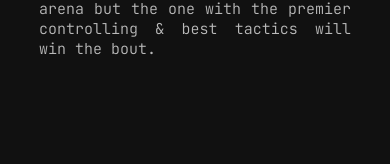
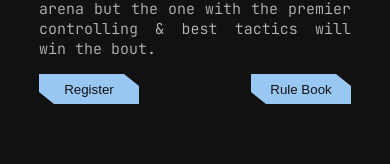
Before and after one commit to PrashikBhimte/Rmageddon2K24, a React (Create React App) app in the folder clientside/: page / in a window 390 px wide. Shown: the part 3571-3735 px from the top of the page. Built offline with nearby package versions, Linux system fonts and the light colour scheme; no server answers; a web font is replaced by a local one.

Commit message:
register and rule book are added and there functions are also added.

```diff
--- a/clientside/src/Components/gamesection/Card.jsx
+++ b/clientside/src/Components/gamesection/Card.jsx
@@ -12,35 +12,45 @@ function Card(){
             // url:"https://i0.wp.com/roboticsindia.live/wp-content/uploads/2021/04/IMG_20210423_195643.jpg?resize=800%2C450&ssl=1",
             url:img2,
             title:"Dread Showdown",
-            content:"Dive into the thrilling world of 'Dread Showdown' : A Robo-Sumo competition! Customize your bots to battle it out in a confined arena. Operator should try to push the opponent's robot out of the arena but the one with the premier controlling & best tactics will win the bout."
+            content:"Dive into the thrilling world of 'Dread Showdown' : A Robo-Sumo competition! Customize your bots to battle it out in a confined arena. Operator should try to push the opponent's robot out of the arena but the one with the premier controlling & best tactics will win the bout.",
+            link: "#game1",
+            book: "Sample.pdf"
         },
         {
             key:2,
             // url:"https://s3-ap-southeast-1.amazonaws.com/assets.skyfilabs.com/images/blog/line-follower-with-arm-robot.jpg",
             url:img1,
             title:"Quantum Nexus",
-            content:"Quantum nexus is a line follower competition.The goal of the Quantum Nexus competition is for a robot to accurately follow a black line on white surface, maneuver intricate paths and complete the arena in the shortest time possible. The robot that successfully routes the path line from start to finish in the quickest manner will win the competition."
+            content:"Quantum nexus is a line follower competition.The goal of the Quantum Nexus competition is for a robot to accurately follow a black line on white surface, maneuver intricate paths and complete the arena in the shortest time possible. The robot that successfully routes the path line from start to finish in the quickest manner will win the competition.",
+            link: "#game2",
+            book: "Sample.pdf"
         },
         {
             key:3,
             // url:"https://www.automate.org/images/ogImages/RIA-blog-pick-and-place-robots.jpeg",
             url:img3,
             title:"Blitz Place",
-            content:"Blitz Place is a dynamic pick-and-place robotics competition wherein robots showcase their precision and agility in picking up and placing objects with fineness. It challenges teams to build optimal bot which can navigate the arena, strategically grabbing and relocating items with delicacy."
+            content:"Blitz Place is a dynamic pick-and-place robotics competition wherein robots showcase their precision and agility in picking up and placing objects with fineness. It challenges teams to build optimal bot which can navigate the arena, strategically grabbing and relocating items with delicacy.",
+            link: "#game3",
+            book: "Sample.pdf"
         },
         {
             key:4,
             // url:"https://i.ytimg.com/vi/BCMy94x2PwU/maxresdefault.jpg",
             url:img4,
             title:"Path Blozer",
-            content:"Encounter the realm of 'Path Blazer' : A RoboRace competition! The goal of Path Blazer competition is to build a wired  robot to be operated manually and should travel through exciting turns and conquer all the obstacles. The robot that will finish the arena in minimal time will win this game."
+            content:"Encounter the realm of 'Path Blazer' : A RoboRace competition! The goal of Path Blazer competition is to build a wired  robot to be operated manually and should travel through exciting turns and conquer all the obstacles. The robot that will finish the arena in minimal time will win this game.",
+            link: "#game4",
+            book: "Sample.pdf"
         },
         {
             key:5,
             // url:"https://miro.medium.com/v2/resize:fit:1024/0*rnYWcmRH4KbfCWzt.png",
             url:img5,
             title:"HACKATHON",
-            content:"hackathon is a fast-paced, collaborative event where students with various skills converge to develop creative projects. In a specified time, teams work on coding, design, and business aspects to build prototypes and find innovative solutions."
+            content:"hackathon is a fast-paced, collaborative event where students with various skills converge to develop creative projects. In a specified time, teams work on coding, design, and business aspects to build prototypes and find innovative solutions.",
+            link: "#game5",
+            book: "Sample.pdf"
         },
     ]
     return (
--- a/clientside/src/Components/gamesection/Game.css
+++ b/clientside/src/Components/gamesection/Game.css
@@ -76,6 +76,37 @@
   text-align: justify;
 }
 
+.games-buttons {
+  width: 80%;
+  height: auto;
+  display: flex;
+  justify-content: space-between;
+  align-items: center;
+}
+
+.games-buttons button, .games-message button {
+  width: 100px;
+  height: 30px;
+  background-color: #99C7F4;
+  color: #111111;
+  border: none;
+  clip-path: polygon(0 0, 85% 0, 100% 40%, 100% 100%, 15% 100%, 0 60%);
+}
+
+.games-message {
+  width: 500px;
+  height: 300px;
+  font-size: 30px;
+  color: #BABABA;
+  background-color: #111111;
+  position: absolute;
+  display: none;
+  flex-direction: column;
+  justify-content: space-evenly;
+  align-items: center;
+  box-shadow: 0px 0px 10px 10px black;
+}
+
 
 @media (max-width : 1200px) {
   .games-parentdiv {
@@ -100,6 +131,9 @@
   .games-content {
     width: 80%;
     max-width: 500px;
+  }
+  .games-buttons {
+    max-width: 500px;
     margin-bottom: 100px;
   }
 }
--- a/clientside/src/Components/gamesection/Game.jsx
+++ b/clientside/src/Components/gamesection/Game.jsx
@@ -1,55 +1,131 @@
-import { React, useState } from 'react';
-import './Game.css';
-import Image from '../../images/back1-removebg.png';
+import { React, useState } from "react";
+import "./Game.css";
+import Image from "../../images/back1-removebg.png";
 import { GrFormNext } from "react-icons/gr";
 import { GrFormPrevious } from "react-icons/gr";
-import useSound from 'use-sound';
+import useSound from "use-sound";
 import sound from "../../sounds/click.mp3";
 
-function Game({slides}){
-
+function Game({ slides }) {
   const [play] = useSound(sound);
 
   // let count=0;
-    const [currentslide,setcurrentslide]=useState(0);
-    const [currentcontent,setcurrentcontent]=useState(0);
-    const [currentheading,setcurrentheading]=useState(0);
-    const prevslide=()=>{
-        const isfirstslide=currentslide===0;
-        const moveto=isfirstslide?slides.length-1:currentslide-1;
+  const [currentslide, setcurrentslide] = useState(0);
+  const [currentcontent, setcurrentcontent] = useState(0);
+  const [currentheading, setcurrentheading] = useState(0);
+  // const [link, setLink] = useState(0);
+  // const [book, setbook] = useState(0);
+
+  const prevslide = () => {
+    const isfirstslide = currentslide === 0;
+    const moveto = isfirstslide ? slides.length - 1 : currentslide - 1;
     setcurrentslide(moveto);
     setcurrentcontent(moveto);
     setcurrentheading(moveto);
+    // setLink(moveto);
+    // setbook(moveto);
   };
-    const nextslide=()=>{
-        const islastslide=currentslide===4;
-        const move=islastslide?0:currentslide+1;
+  const nextslide = () => {
+    const islastslide = currentslide === 4;
+    const move = islastslide ? 0 : currentslide + 1;
     setcurrentslide(move);
     setcurrentcontent(move);
     setcurrentheading(move);
+    // setLink(move);
+    // setbook(move);
+  };
+
+  function openMessage() {
+    document.getElementById("message").style.display = "flex";
   }
+
+  function closeMessage() {
+    document.getElementById("message").style.display = "none";
+  }
+
+  // function download() {
+  //   const pdfUrl = slides[book].book;
+  //   const link = document.createElement("a");
+  //   link.href = pdfUrl;
+  //   link.download = "document.pdf";
+  //   document.body.appendChild(link);
+  //   link.click();
+  //   document.body.removeChild(link);
+  // }
+
   return (
-        <div className='games-parentdiv'>
-          <img alt='background' src={Image} id='background'/>
-          <div className='games-maindiv'>
-            <p className='gameheading'>The Games</p>
-           <div className='games-images'>
-              <button className='btn' onClick={() => {play(); prevslide();}}><GrFormPrevious /></button>
-              <img alt='anImage' src={slides[currentslide].url} className='games-image'/>
-              <button className='btn' onClick={() => {play(); nextslide();}}><GrFormNext /></button>
+    <div className="games-parentdiv">
+      <img alt="background" src={Image} id="background" />
+      <div className="games-maindiv">
+        <p className="gameheading">The Games</p>
+        <div className="games-images">
+          <button
+            className="btn"
+            onClick={() => {
+              play();
+              prevslide();
+            }}
+          >
+            <GrFormPrevious />
+          </button>
+          <img
+            alt="anImage"
+            src={slides[currentslide].url}
+            className="games-image"
+          />
+          <button
+            className="btn"
+            onClick={() => {
+              play();
+              nextslide();
+            }}
+          >
+            <GrFormNext />
+          </button>
         </div>
-            <div className='games-bottom'>
-              <div className='games-heading'>
+        <div className="games-bottom">
+          <div className="games-heading">
             <p>{slides[currentheading].title}</p>
           </div>
-              <div className='games-content'>
+          <div className="games-content">
             <p>{slides[currentcontent].content}</p>
+          </div>
+          <div className="games-buttons">
+            {/* <a href={slides[link].link}> */}
+            <a href="registre">
+              <button
+                onClick={() => {
+                  play();
+                }}
+              >
+                Register
+              </button>
+            </a>
+            <button
+              onClick={() => {
+                play();
+                openMessage();
+                // download();
+              }}
+            >
+              Rule Book
+            </button>
+          </div>
+          <div className="games-message" id="message">
+            <p>Rule Book will be avaliable soon...</p>
+            <button
+              onClick={() => {
+                play();
+                closeMessage();
+              }}
+            >
+              Close
+            </button>
           </div>
         </div>
       </div>
     </div>
-
-    )
+  );
 }
 
 export default Game;
--- a/clientside/src/Components/loader/loader.jsx
+++ b/clientside/src/Components/loader/loader.jsx
@@ -1,18 +1,14 @@
 import React from 'react';
 import "./loader.css";
-// import logo from "../../images/logo.png";
 import video from "../../videos/loader.mp4";
 
 export default function Loader() {
 
   return (
     <div className='loader'>
-      <video autoPlay muted typeof='mp4/video'>
-        <source src={ video }></source>
+      <video id='video' autoPlay muted typeof='mp4/video'>
+        <source src={video}></source>
       </video>
-        {/* <div className='loader-circle' >
-            <img src={logo} alt='logo' />
-        </div> */}
     </div>
   )
 }
```
Also changed, not shown: clientside/src/Components/loader/loader.css (+0 -27 lines), 1 other file (tests, documents, lock files or other folders). Lines whose indentation alone changed are shown as unchanged.
